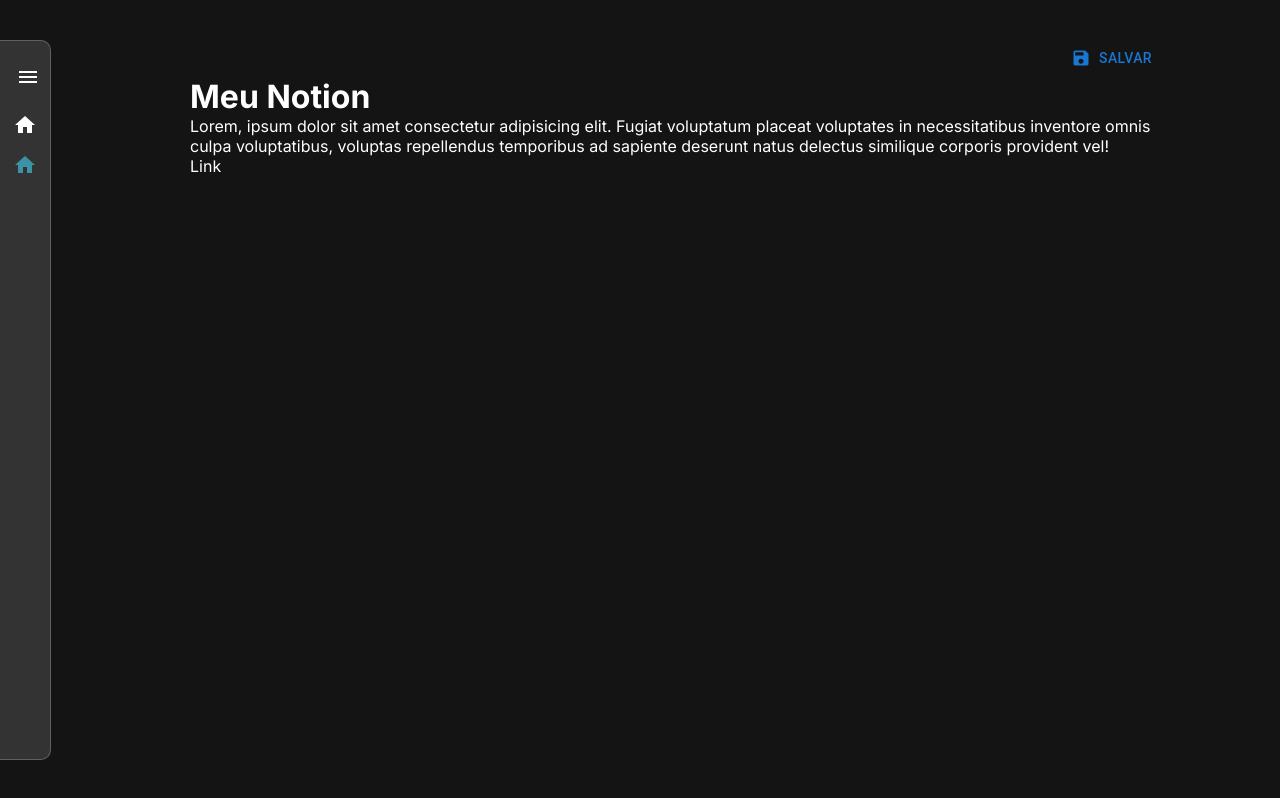
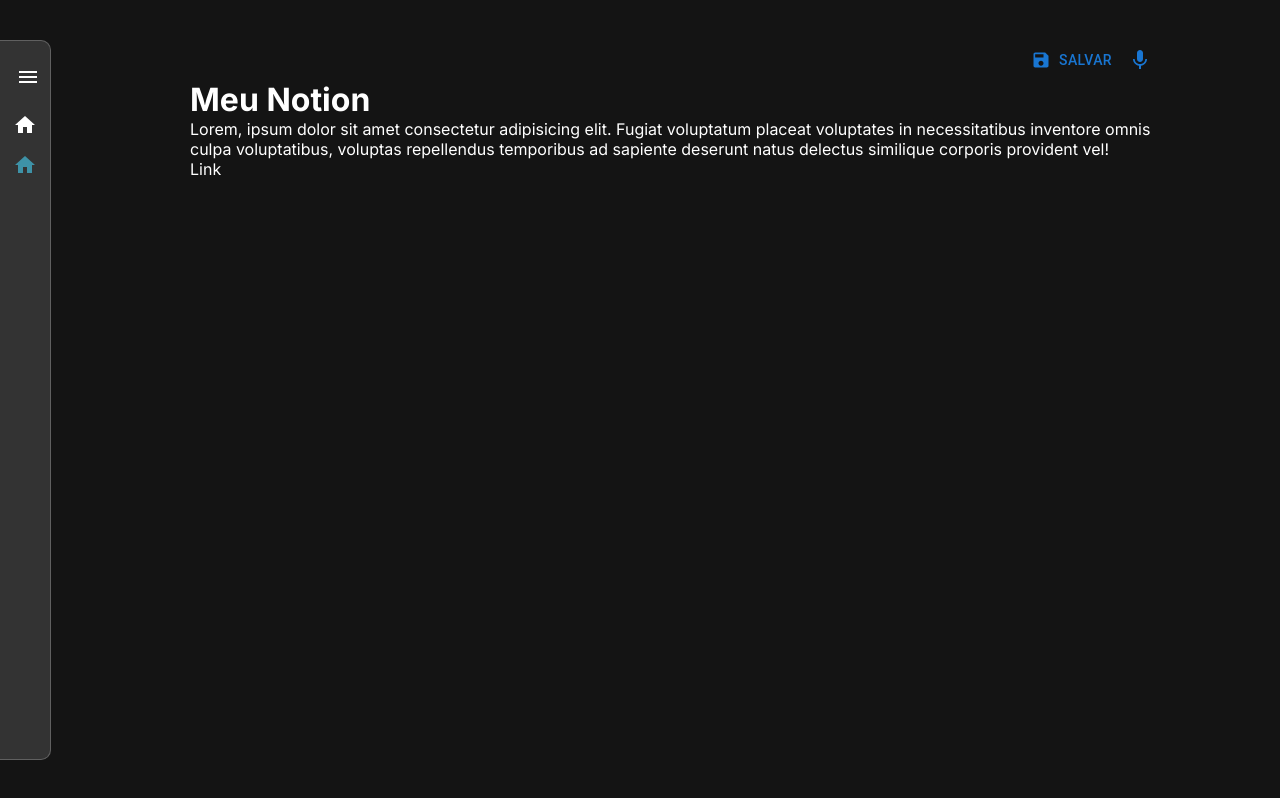
Before and after one commit to ohenriqueroos/notion-clone-material-ui, a React (Create React App) app: page /teste in a window 1280 px wide. Built offline with nearby package versions, Linux system fonts and the light colour scheme.

Commit message:
feat: mic button

```diff
--- a/src/components/Editor/Editor.tsx
+++ b/src/components/Editor/Editor.tsx
@@ -24,11 +24,12 @@ import ExpandMoreIcon from "@mui/icons-material/ExpandMore";
 import ChatIcon from "@mui/icons-material/Chat";
 import TextFieldsIcon from "@mui/icons-material/TextFields";
 import SaveIcon from "@mui/icons-material/Save";
+import MicIcon from "@mui/icons-material/Mic";
 
 import "highlight.js/styles/tokyo-night-dark.css";
 import BubbleButton from "./BubbleButton";
 import FloatingButton from "./FloatingButton";
-import { Box, Button, Stack } from "@mui/material";
+import { Box, Button, IconButton, Stack } from "@mui/material";
 
 lowlight.registerLanguage("html", html);
 lowlight.registerLanguage("ts", ts);
@@ -67,10 +68,13 @@ const Editor = () => {
 
   return (
     <Box py={5} px={15}>
-      <Stack alignItems={"end"}>
+      <Stack direction={"row"} justifyContent={"end"}>
         <Button variant="text" startIcon={<SaveIcon />} onClick={onSaveHandler}>
           Salvar
         </Button>
+        <IconButton color="primary">
+          <MicIcon />
+        </IconButton>
       </Stack>
       <EditorContent editor={editor} style={{ border: "none" }} />
       {editor && (
```
